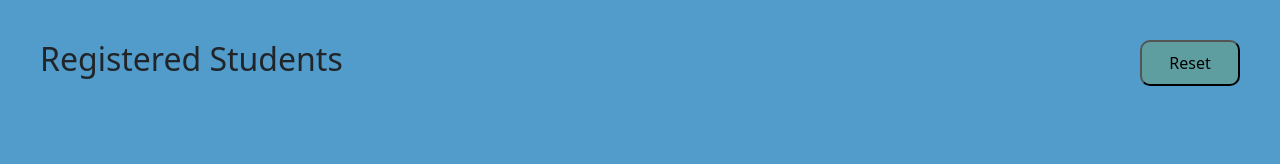
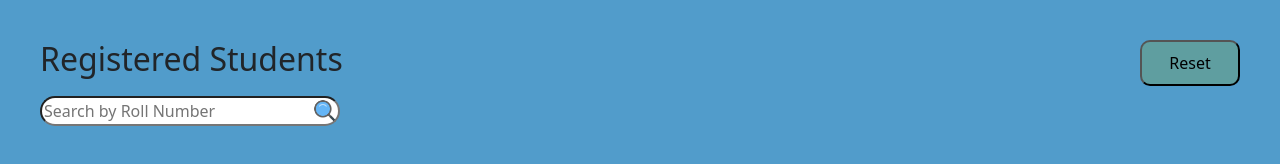
Before and after one commit to zainn-ab/project1, a plain HTML site: page studentpage.html in a window 1280 px wide. Drawn offline with nearby package versions, Linux system fonts and the light colour scheme.

Commit message:
added search bar

```diff
--- a/stdCss.css
+++ b/stdCss.css
@@ -29,7 +29,24 @@
       justify-content: space-between;
       flex-wrap: wrap;
       margin-bottom: 16px;
+      border-radius: 300px;
     }
+
+.searchbar{
+      display: flex;
+      border-radius: 15px;
+      width:25%;
+      background-image: url(searchicon.jpeg);
+      background-repeat: no-repeat;
+      justify-content: space-between;
+      align-items: center;
+      background-size: contain;
+      background-position: right;
+}
+
+.search{
+      margin-top: 10px;
+}
 
     .user-info {
       display: flex;
--- a/studentpage.html
+++ b/studentpage.html
@@ -13,6 +13,11 @@
       <h2>Registered Students</h2>
       <button style="background-color:cadetblue;border-radius:10px;width:100px" class = "reset" onclick="reset()">Reset</button>
     </div>
+
+    <div class="search">
+       <input class="searchbar" id="search" type="text" placeholder="Search by Roll Number" onkeyup="searchItems()">
+    </div>
+
 <!--
     <table id="studentsTable">
         <thead>
--- a/studentsPage.js
+++ b/studentsPage.js
@@ -15,6 +15,7 @@ students.forEach(student => {
   const card = document.createElement("div");
   card.classList.add("card");
 
+  card.dataset.roll=String(student.rollNumber || "").toLowerCase()
   card.innerHTML = `
     <div class="card-header">
       <div class="user-info">
@@ -24,6 +25,9 @@ students.forEach(student => {
           <div class="user-meta">
             <div class="meta-item"><span class="meta-icon">🏠</span>${student.roomNumber}</div>
             <div class="meta-item"><span class="meta-icon">📞</span>${student.phoneNumber}</div>
+
+            <div class="meta-item"><img src="usericon.jpeg" style="width:20px"><span class="roll-number">${student.rollNumber}</span></div>
+
           </div>
         </div>
       </div>
@@ -129,3 +133,16 @@ function reset(){
   localStorage.clear();
   location.reload();
 }
+
+function searchItems(){
+  const input=(document.getElementById("search")?.value || "").trim().toLowerCase();
+  const cards=document.querySelectorAll("#cardContainer .card");
+  cards.forEach(card=>{
+     const roll= card.dataset.roll || "";
+     if(!input || roll.includes(input)){
+       card.style.display="";
+      }else{
+        card.style.display="none";
+      }
+  });
+}
```
Also changed, not shown: registerpage.html (+12 -0 lines), badge.jpeg (added), searchicon.jpeg (added), usericon.jpeg (added).
